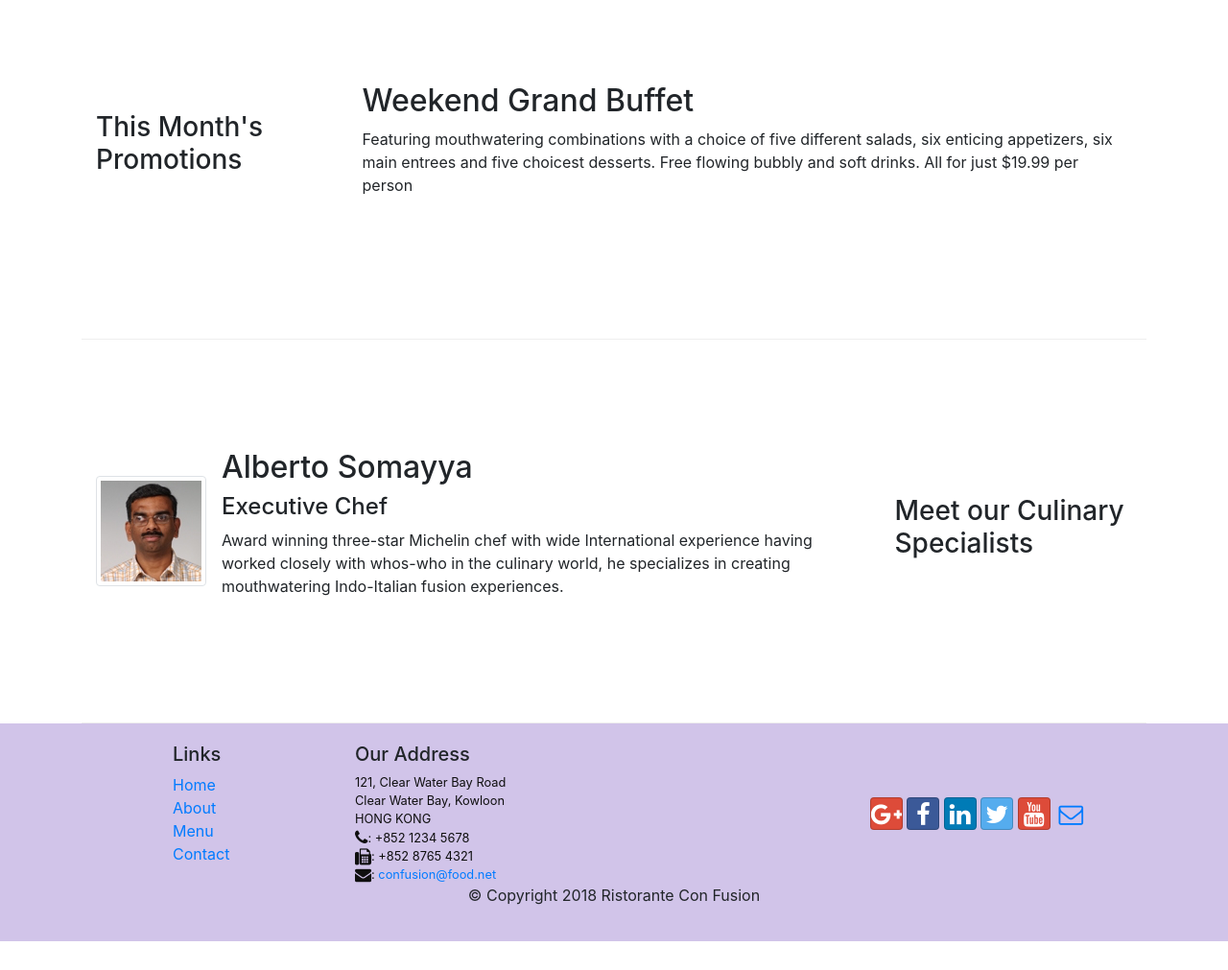
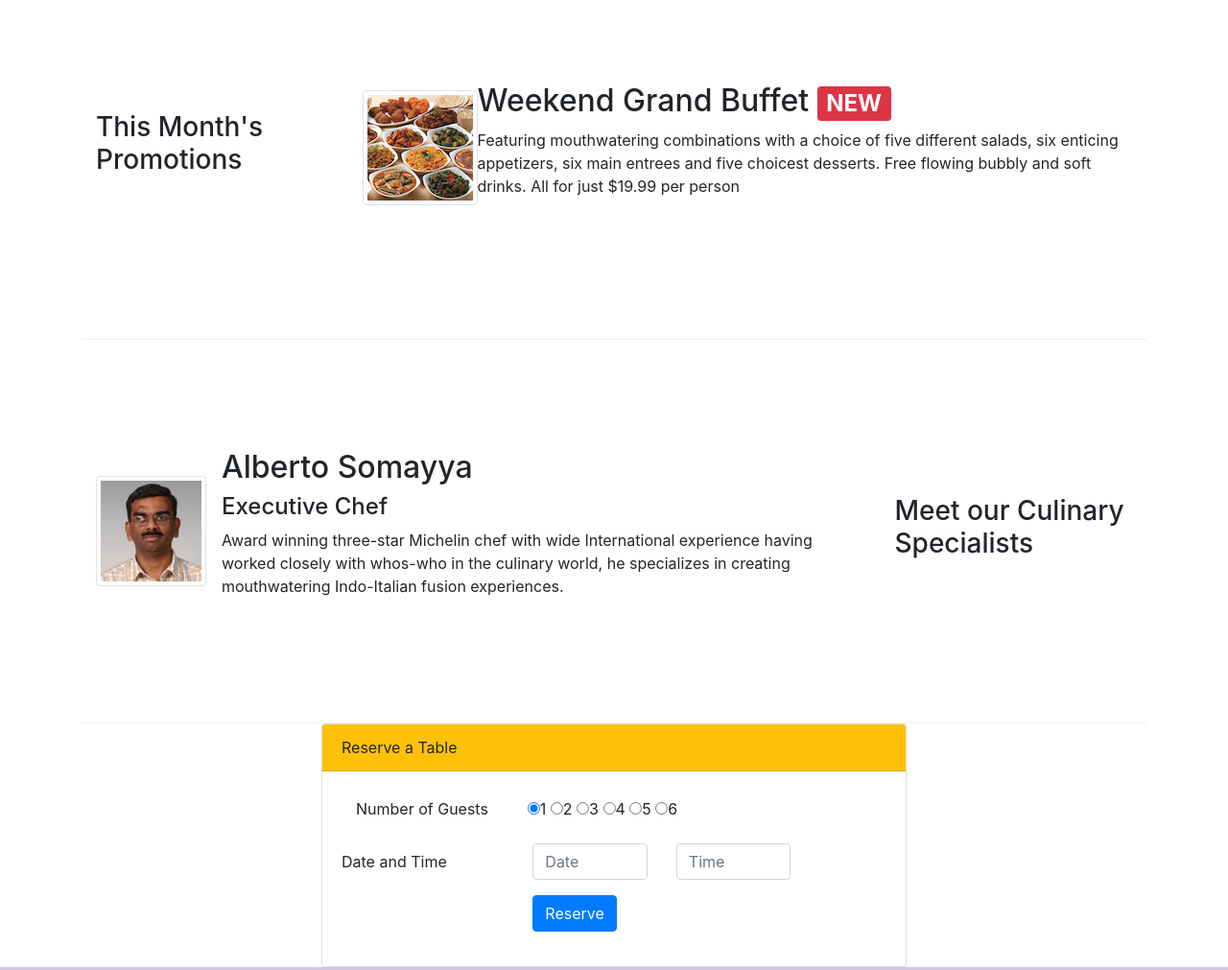
Before and after one commit to RahmanBadru/Bootstrap, a website: page index.html in a window 1280 px wide. Shown: the part 780-1791 px from the top of the page at 96% size. Before the commit the page ends 1761 px from the top, so only its background shows below. Drawn offline with nearby package versions, Linux system fonts and the light colour scheme.

Commit message:
Assigment 2

```diff
--- a/index.html
+++ b/index.html
@@ -14,6 +14,7 @@
     <link rel="stylesheet" href="node_modules/font-awesome/css/font-awesome.min.css">
     <link rel="stylesheet" href="node_modules/bootstrap-social/bootstrap-social.css">
     <link href="css/styles.css" rel="stylesheet">
+
 </head>
 
 <body>
@@ -45,6 +46,9 @@
                 <div class="col-12 col-sm align-self-center">
                     <img src="img/logo.png" class="img-fluid">
                 </div>
+                <div class="col-12 col-sm align-self-center">
+                    <button type="submit" class="btn btn-warning"><a href="#form1">Reserve Table</a></button>
+                </div>
             </div>
         </div>
     </header>
@@ -71,10 +75,20 @@
                 <h3>This Month's Promotions</h3>
             </div>
             <div class="col col-sm col-md">
-                <h2>Weekend Grand Buffet</h2>
-                <p class="d-none d-sm-block">Featuring mouthwatering combinations with a choice of five different
-                    salads, six enticing appetizers, six main entrees and five choicest desserts. Free flowing bubbly
-                    and soft drinks. All for just $19.99 per person </p>
+                <div class="media">
+                    <img class="d-flex img-fluid float-right img-thumbnail align-self-center" src="img/buffet.png" alt="buffet">
+                    <div class="media-body">
+                        <h2 class="mt-0">Weekend Grand Buffet  <span class="badge badge-danger">NEW</span></h2>
+                        <p class="d-none d-sm-block">Featuring mouthwatering combinations with a choice of five
+                            different
+                            salads, six enticing appetizers, six main entrees and five choicest desserts. Free flowing
+                            bubbly
+                            and soft drinks. All for just $19.99 per person
+                         </p>
+                    </div>
+
+                </div>
+
             </div>
         </div>
 
@@ -99,6 +113,55 @@
 
             </div>
         </div>
+    </div>
+    <div class="offset-md-3 col-md-6">
+        <div class="card">
+            <div class="card-header bg-warning">Reserve a Table</div>
+            <div class="card-body">
+                <form id="form1" method="GET" action="f">
+                    <div class="form-group row">
+                        <div class="col-12">
+                            <label for="guests" class="col-md-4 col-form-label">Number of Guests</label>
+                            <label class="radio-inline">
+                                <input type="radio" name="radio" checked>1
+                            </label>
+                            <label class="radio-inline">
+                                <input type="radio" name="radio">2
+                            </label>
+                            <label class="radio-inline">
+                                <input type="radio" name="radio">3
+                            </label>
+                            <label class="radio-inline">
+                                <input type="radio" name="radio">4
+                            </label>
+                            <label class="radio-inline">
+                                <input type="radio" name="radio">5
+                            </label>
+                            <label class="radio-inline">
+                                <input type="radio" name="radio">6
+                            </label>
+                        </div>
+                    </div>
+                    <div class="form-group row">
+                        <label for="dateandtime" class="col-md-4 col-form-label">Date and Time</label>
+                        <div class="col-5 col-md-3">
+                            <input  class="form-control" id="dateandtime" name="dateandtime" placeholder="Date">
+                        </div>
+                        <div class="col-5 col-md-3">
+                            <input  class="form-control" id="dateandtime" name="dateandtime" placeholder="Time">
+                        </div>
+                    </div>
+                    <div class="form-group row">
+                        <div class="offset-md-4 col-md-10">
+                            <button type="submit" class="btn btn-primary">Reserve</button>
+                        </div>
+                    </div>
+                </form>
+            </div>
+
+        </div>
+
+
     </div>
 
     <footer class="footer">
```
